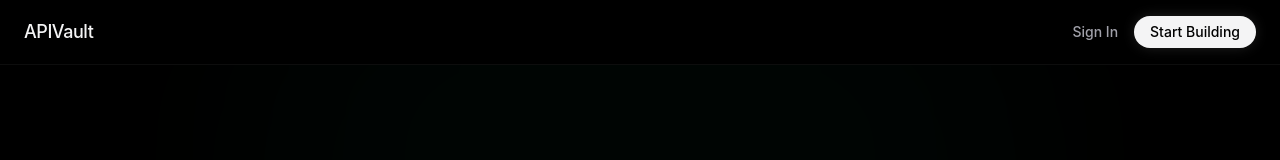
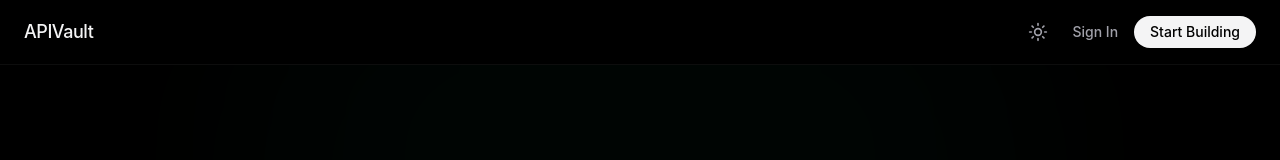
Before and after one commit to pritamrangari27/APIVault-LandingPage, a React (Vite) app in the folder landing-page/: page / in a window 1280 px wide. Shown: the top 160 px of the page. Built offline with nearby package versions, Linux system fonts and the light colour scheme.

Commit message:
Add theme toggle button and light mode

```diff
--- a/landing-page/src/App.tsx
+++ b/landing-page/src/App.tsx
@@ -1,6 +1,6 @@
-import { useState } from 'react';
+import { useState, useEffect } from 'react';
 import { Routes, Route, Link } from 'react-router-dom';
-import { Menu, X } from 'lucide-react';
+import { Menu, X, Sun, Moon } from 'lucide-react';
 import { motion, AnimatePresence } from 'framer-motion';
 
 import Landing from './pages/Landing';
@@ -14,6 +14,11 @@ import AnalyzePage from './pages/AnalyzePage';
 
 function App() {
   const [isMobileMenuOpen, setIsMobileMenuOpen] = useState(false);
+  const [isDark, setIsDark] = useState(true);
+
+  useEffect(() => {
+    document.documentElement.classList.toggle('light', !isDark);
+  }, [isDark]);
 
   return (
     <div className="min-h-screen bg-oled text-zinc-100 selection:bg-emerald-500/20 selection:text-emerald-400 font-sans font-light flex flex-col">
@@ -28,10 +33,17 @@ function App() {
 
 
           <div className="flex items-center gap-4">
+            <button
+              onClick={() => setIsDark(!isDark)}
+              className="p-2 rounded-full hover:bg-white/5 text-zinc-400 hover:text-zinc-100 transition-colors"
+              aria-label="Toggle theme"
+            >
+              {isDark ? <Sun className="w-5 h-5" /> : <Moon className="w-5 h-5" />}
+            </button>
             <button className="hidden md:block text-sm font-medium text-zinc-400 hover:text-zinc-100 transition-colors">
               Sign In
             </button>
-            <button className="hidden md:block bg-zinc-100 hover:bg-white text-oled px-4 py-1.5 rounded-full text-sm font-medium transition-all shadow-[0_0_15px_-3px_rgba(255,255,255,0.2)]">
+            <button className="hidden md:block bg-zinc-100 hover:bg-white text-oled px-4 py-1.5 rounded-full text-sm font-medium transition-all shadow-[0_0_15px_-3px_rgba(0,0,0,0.1)] dark:shadow-[0_0_15px_-3px_rgba(255,255,255,0.2)]">
               Start Building
             </button>
             <button
--- a/landing-page/src/index.css
+++ b/landing-page/src/index.css
@@ -22,7 +22,20 @@
 }
 
 body {
-  @apply bg-oled text-zinc-100 font-sans antialiased selection:bg-emerald-500/30 selection:text-emerald-400;
+  @apply bg-oled text-zinc-100 font-sans antialiased selection:bg-emerald-500/30 selection:text-emerald-400 transition-colors duration-300;
+}
+
+:root.light {
+  --color-oled: #F4F1EA; /* Warm cream background from frontend-design */
+  --color-surface: #FFFFFF;
+  --color-surface-hover: #E9ECEF;
+
+  --color-zinc-100: #18181B; /* text color */
+  --color-zinc-300: #3F3F46; /* slightly lighter text */
+  --color-zinc-400: #52525B;
+  --color-zinc-500: #71717A;
+  --color-zinc-800: #E4E4E7; /* borders */
+  --color-zinc-900: #FFFFFF; /* backgrounds */
 }
 
 /* Premium utilities */
```
